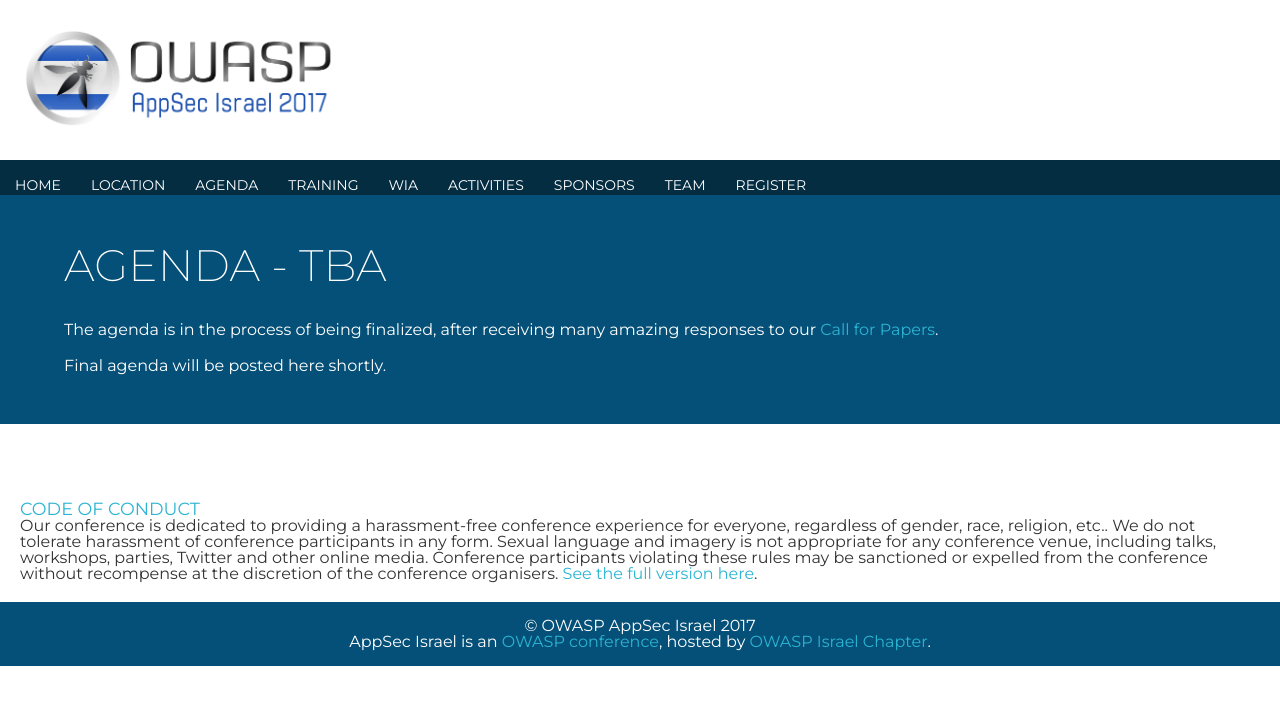
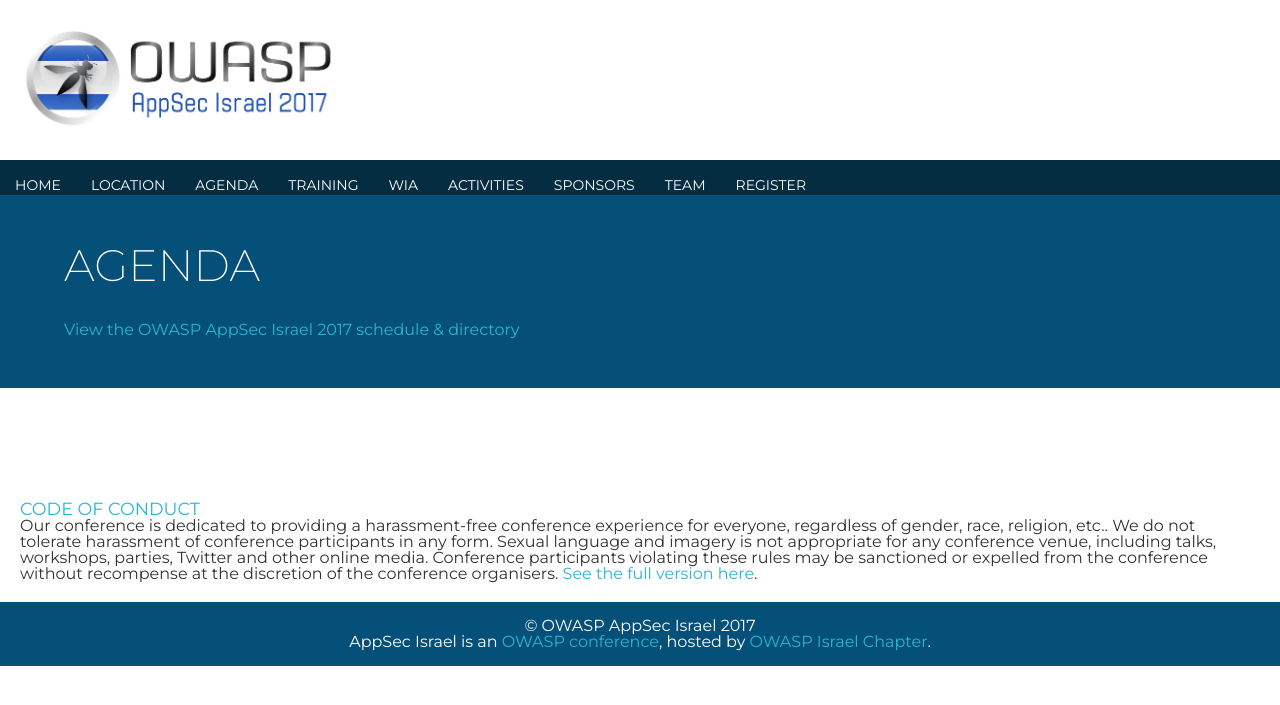
Before and after one commit to OWASP/AppSec-Israel-2017, a Jekyll site: the page built from Agenda.md, in a window 1280 px wide. Shown: the top 705 px of the page. Built offline with Jekyll 4.4.1, drawn with Linux system fonts in a browser that asks for light colours; our own code applies the rules of GitHub Pages for plain Markdown files; a script that is not in the unit is left out.

Commit message:
Added schedule

```diff
--- a/Agenda.md
+++ b/Agenda.md
@@ -1,8 +1,6 @@
 ---
 ---
 
-## Agenda - TBA
+## Agenda
 
-The agenda is in the process of being finalized, after receiving many amazing responses to our [Call for Papers](https://www.papercall.io/appsecil2017).
-
-Final agenda will be posted here shortly.
+<a id="sched-embed" data-sched-bg="dark" href="https://owaspappsecisrael2017.sched.com/">View the OWASP AppSec Israel 2017 schedule & directory</a><script type="text/javascript" src="https://owaspappsecisrael2017.sched.com/js/embed.js"></script>
```
